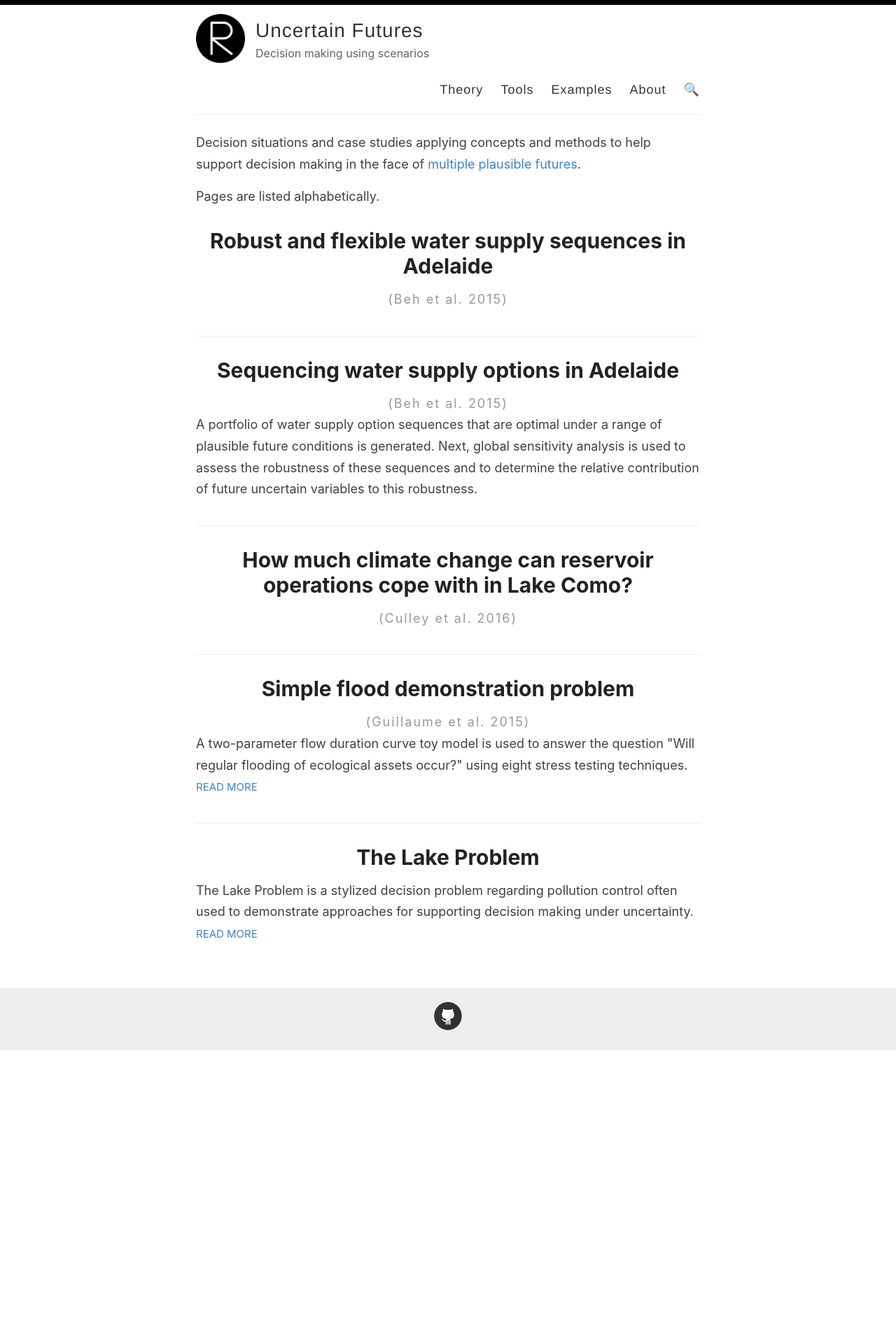
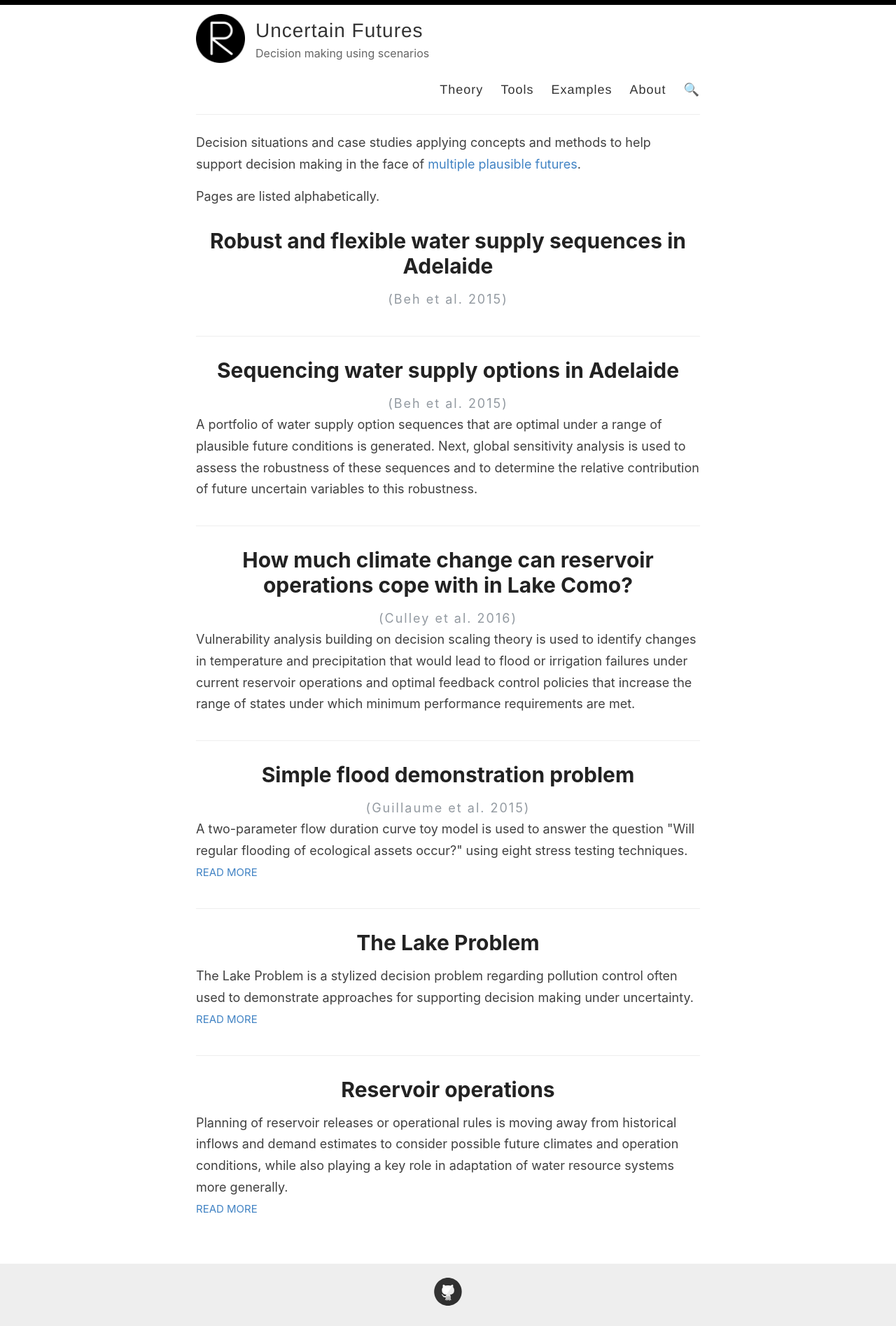
Before and after one commit to uncertainfutures/uncertainfutures.github.io, a Jekyll site: the page built from _pages/examples.html, in a window 1280 px wide. Shown: the whole page at 70% size. Built offline with Jekyll 4.4.1, drawn with Linux system fonts in a browser that asks for light colours; before the commit the page ends 1502 px from its top, so only the background shows below that.

Commit message:
Initial reservoir operations page

```diff
--- a/_examples/culley-2016.md
+++ b/_examples/culley-2016.md
@@ -3,10 +3,10 @@ layout: under-construction
 title: How much climate change can reservoir operations cope with in Lake Como?
 citation: (Culley et al. 2016)
 permalink: /examples/culley-2016/
-excerpt:
+excerpt: Vulnerability analysis building on decision scaling theory is used to identify changes in temperature and precipitation that would lead to flood or irrigation failures under current reservoir operations and optimal feedback control policies that increase the range of states under which minimum performance requirements are met.
 approach: summary of the type of problem and what concepts and methods were used to approach it, linking to other pages where appropriate
 problem_definition: short summaries linking to concepts where appropriate. Multiple variations may be described, covering Alternatives, Scenarios, Objectives, constraints
 reference: >
-  Culley, S., Noble, S., Yates, A., Timbs, M., Westra, S., Maier, H.R., Giuliani, M., Castelletti, A., 2016. A bottom-up approach to identifying the maximum operational adaptive capacity of water resource systems to a changing climate: IDENTIFYING THE MAXIMUM OPERATIONAL ADAPTIVE CAPACITY. Water Resour. Res. 52, 6751–6768. https://doi.org/10.1002/2015WR018253
+  Culley, S., Noble, S., Yates, A., Timbs, M., Westra, S., Maier, H.R., Giuliani, M., Castelletti, A., 2016. <a href="https://doi.org/10.1002/2015WR018253">A bottom-up approach to identifying the maximum operational adaptive capacity of water resource systems to a changing climate: IDENTIFYING THE MAXIMUM OPERATIONAL ADAPTIVE CAPACITY</a>. Water Resources Research. 52, 6751–6768. doi:10.1002/2015WR018253
   <p>Also see <a href="https://watermodelling.org/news/event-summary-coping-with-multiple-plausible-futures-in-the-face-of-climate-change">presentation for the Queensland Water Modelling Network</a>.</p>
 ---
--- /dev/null
+++ b/_examples/reservoir-operations.md
@@ -0,0 +1,22 @@
+---
+layout: problem
+title: Reservoir operations
+banner: WIP
+permalink: /examples/reservoir-operations/
+excerpt: Planning of reservoir releases or operational rules is moving away from historical inflows and demand estimates to consider possible future climates and operation conditions, while also playing a key role in adaptation of water resource systems more generally.
+summary: >
+  <p>Planning of reservoir operations involves defining reservoir releases, release rules, or regulations limiting operators' decisions. Release rules may be dependent on reservoir conditions, season, or other conditions.</p>
+  <p>Objectives include flood protection, hydropower production, and maximising water supply or guaranteeing its reliability. This may include environmental flows.</p>
+  <p>Performance of reservoir operations depends on climate (especially inflows), but also on other water management options in use, including other releases in multi-reservoir systems, changing management priorities over time, and the <a href="../../theory/value-of-information/">value of forecasts</a>. These are aspects that can be described as <a href="../../theory/multiple-plausible-futures/">multiple plausible futures</a>.</p>
+# TODO: mention hedging rules
+approaches: >
+  <p>Optimisation is commonly used to identify best performing releases or rules. Optimisation can therefore be repeated for multiple plausible futures, or optimising <a href="../../theory/robustness-metrics/">robustness metrics</a> across scenarios.</p>
+  <p><a href="../../theory/vulnerability-analysis">Vulnerability analysis</a> has been used to identify climate changes in rainfall and temperature in which flood or irrigation failure may occur [1]</p>
+# TODO: add Direct Policy Search. Giuliani et al. 2016
+cases:
+  - >
+    <a href="../culley-2016/">Culley et al (2016)</a> uses <a href="../../theory/vulnerability-analysis">vulnerability analysis</a> to test and improve how much climate change reservoir operations can cope with in Lake Como, Italy. The analysis identifies changes in temperature and precipitation that would lead to flood or irrigation failures under current reservoir operations and optimal feedback control policies that increase the range of states under which minimum performance requirements are met.
+references:
+  - >
+    [1] <a href="../culley-2016/">Culley et al. 2016</a>
+---
--- a/assets/style.scss
+++ b/assets/style.scss
@@ -535,6 +535,12 @@ body:after {
 .hangingindent {
   padding-left: 25px;
   text-indent: -25px;
+}
+
+.banner {
+  background: lightgray;
+  padding: 10px;
+  font-style: italic;
 }
 
 /* --------------------------------
```
Also changed, not shown: _layouts/problem.html (+8 -0 lines).
